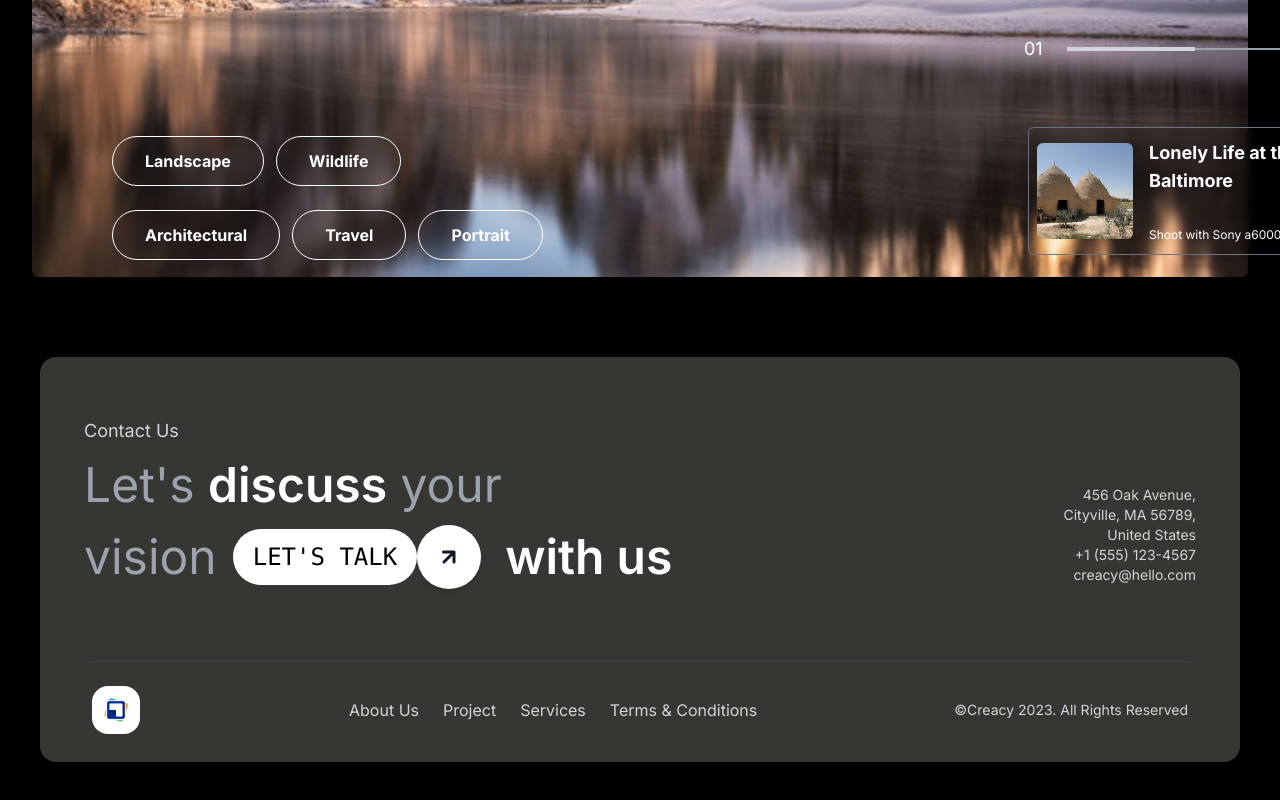
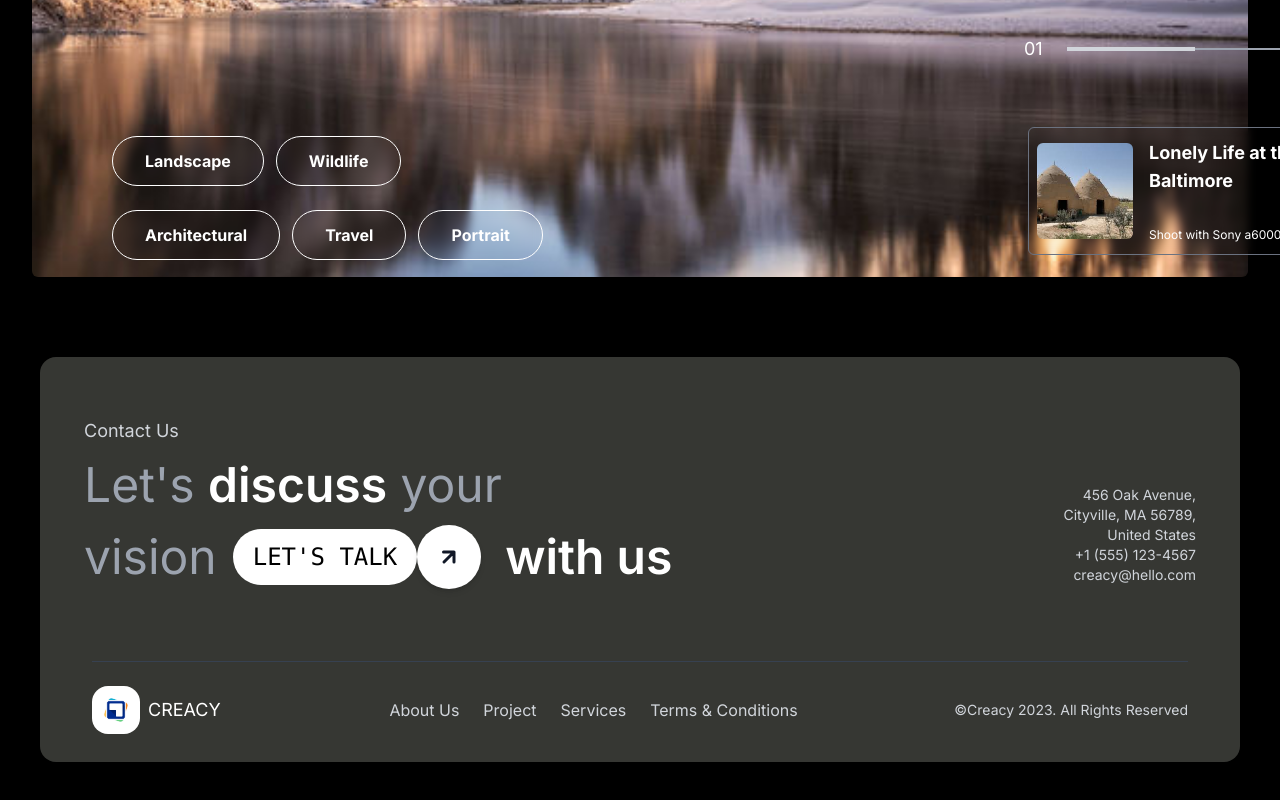
Before and after one commit to WebCraft-br/photography-agency-landing-page, a Next.js app: page / in a window 1280 px wide. Shown: the part 467-1267 px from the top of the page. Built offline with nearby package versions, Linux system fonts and the light colour scheme.

Commit message:
add logo in footer

```diff
--- a/src/components/Footer.tsx
+++ b/src/components/Footer.tsx
@@ -8,7 +8,7 @@ const Footer = () => {
         <Contact />
         <div className="px-4 sm:px-6 lg:px-8">
           <div className="mt-10 border-t border-gray-700 pt-6 flex flex-col sm:flex-row items-center justify-between space-y-4 sm:space-y-0 sm:justify-between">
-            <img src='/logo.png' className='w-12 h-12 rounded-2xl' alt="Logo" />
+            <div className="flex items-center space-x-2 text-white text-lg"><img src='/logo.png' className='w-12 h-12 rounded-2xl' alt="Logo" /> <p>CREACY</p> </div>
             <div className="flex flex-wrap justify-center sm:ml-10 space-x-4 sm:space-x-6">
               <a href="#" className="hover:underline">About Us</a>
               <a href="#" className="hover:underline">Project</a>
```
